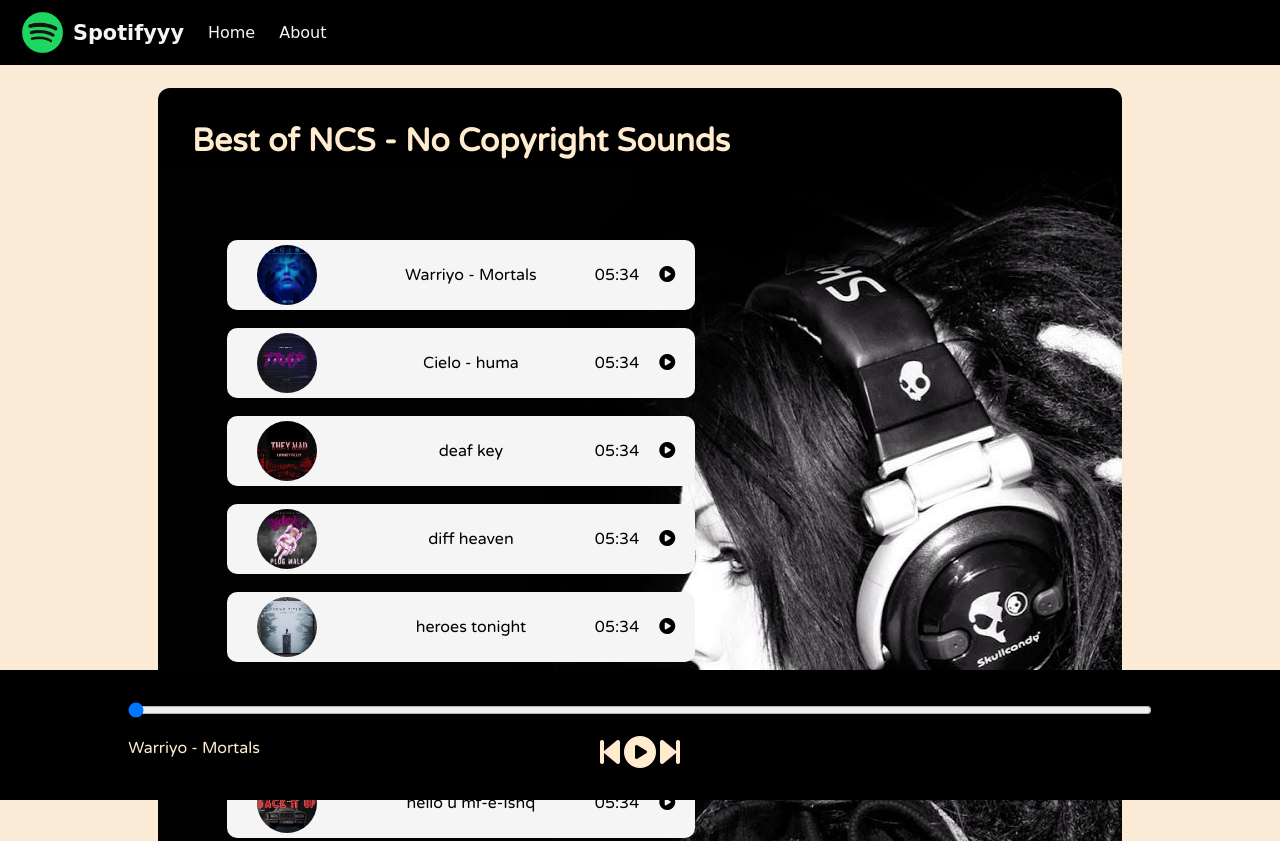
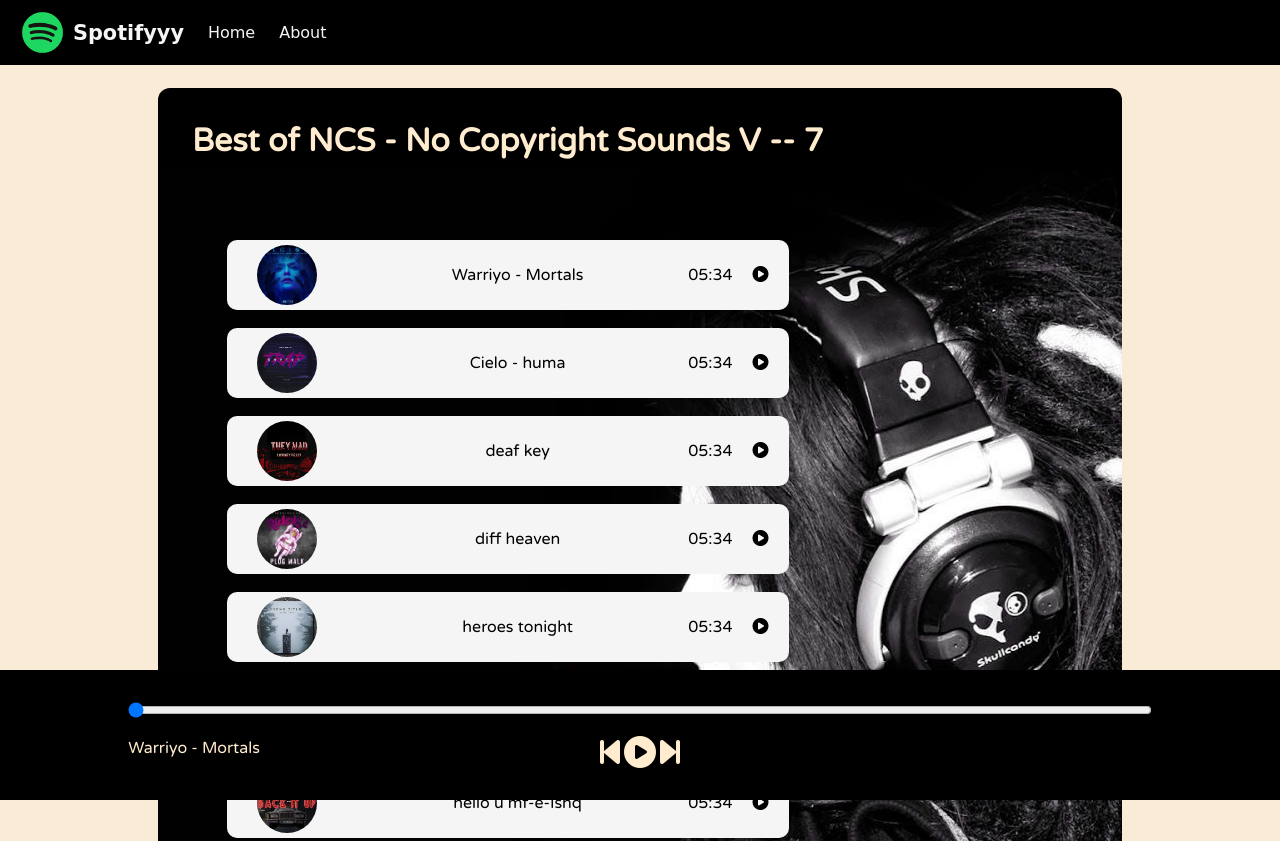
Before and after one commit to pranavvd22/music_plyer_basic.github.io, a plain HTML site: page index.html in a window 1280 px wide. Shown: the top 841 px of the page. Drawn offline with Linux system fonts and the light colour scheme.

Commit message:
Update index.html

```diff
--- a/index.html
+++ b/index.html
@@ -17,7 +17,7 @@
     </nav>
     <div class="container">
         <div class="songList">
-        <h1>Best of NCS - No Copyright Sounds </h1>
+        <h1>Best of NCS - No Copyright Sounds  V -- 7</h1>
         <div class="songItemContainer">
             <div class="songItem">
                 <img src="covers/10.jpg" alt="1">
```
